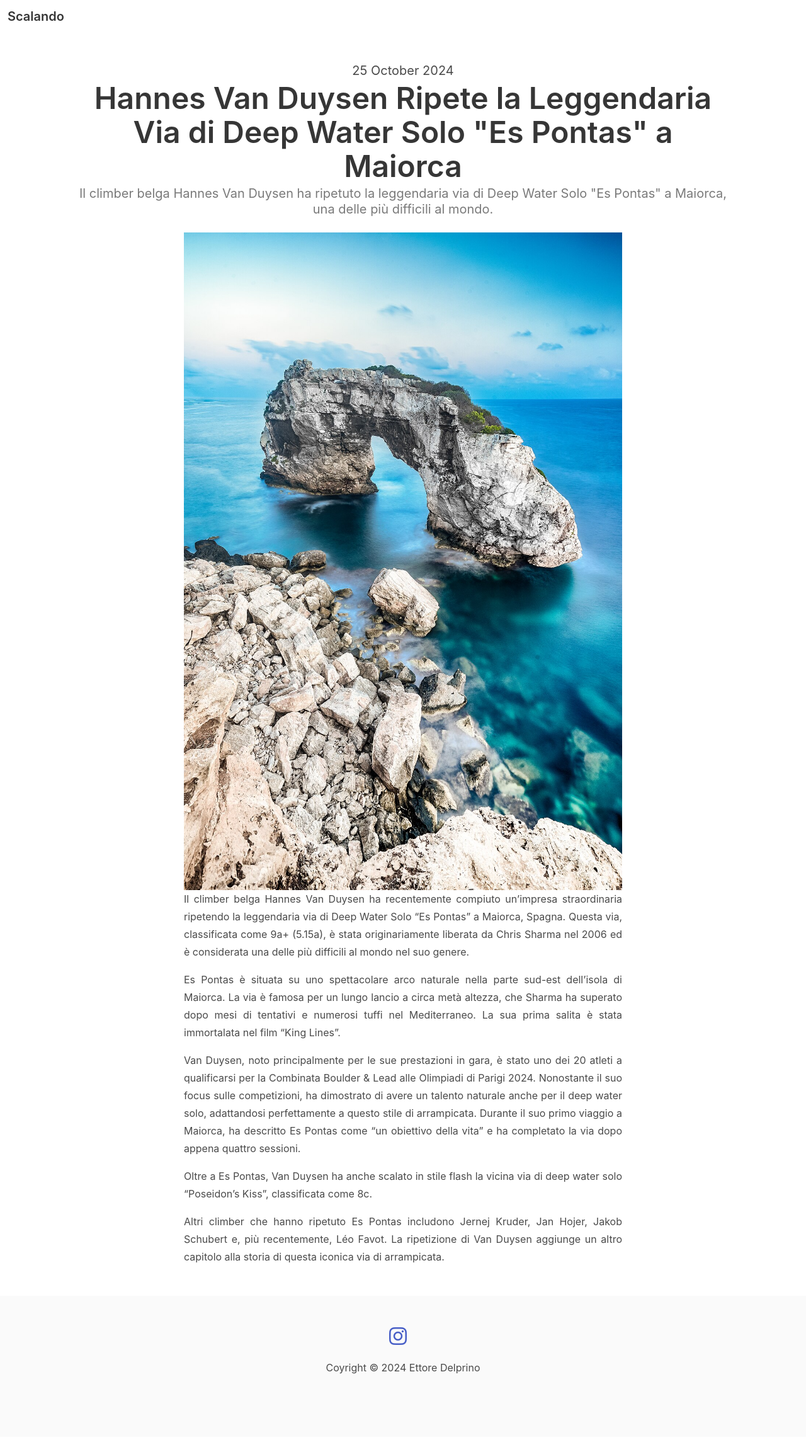
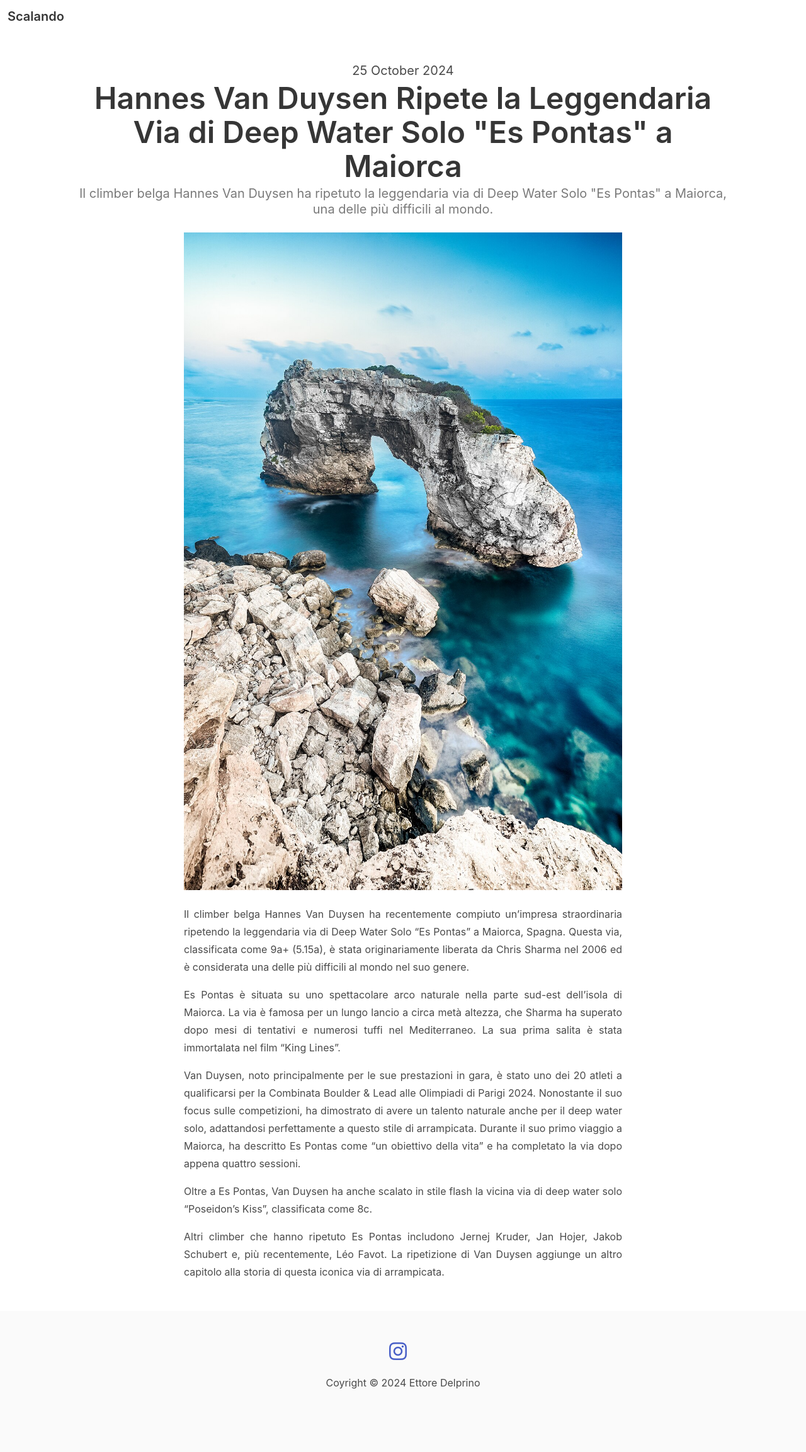
Before and after one commit to edelprino/scalando.net, a Jekyll site: the page built from _posts/2024-10-25-hannes-van-duysen-ripete-es-pontas.md, in a window 1280 px wide. Shown: the whole page at 63% size. Built offline with Jekyll 4.4.1, drawn with Linux system fonts in a browser that asks for light colours; comment, search, counter and statistics services are not loaded; before the commit the page ends 2281 px from its top, so only the background shows below that.

Commit message:
Added block class to the image in the post layout

```diff
--- a/_layouts/post.html
+++ b/_layouts/post.html
@@ -9,7 +9,7 @@ layout: default
 
   <div class="columns">
     <div class="column is-8 is-offset-2">
-      <figure class="image">
+      <figure class="image block">
         <img src="{{ page.image | relative_url }}" alt="{{ page.title }}">
       </figure>
       <div class="content has-text-justified">
```
